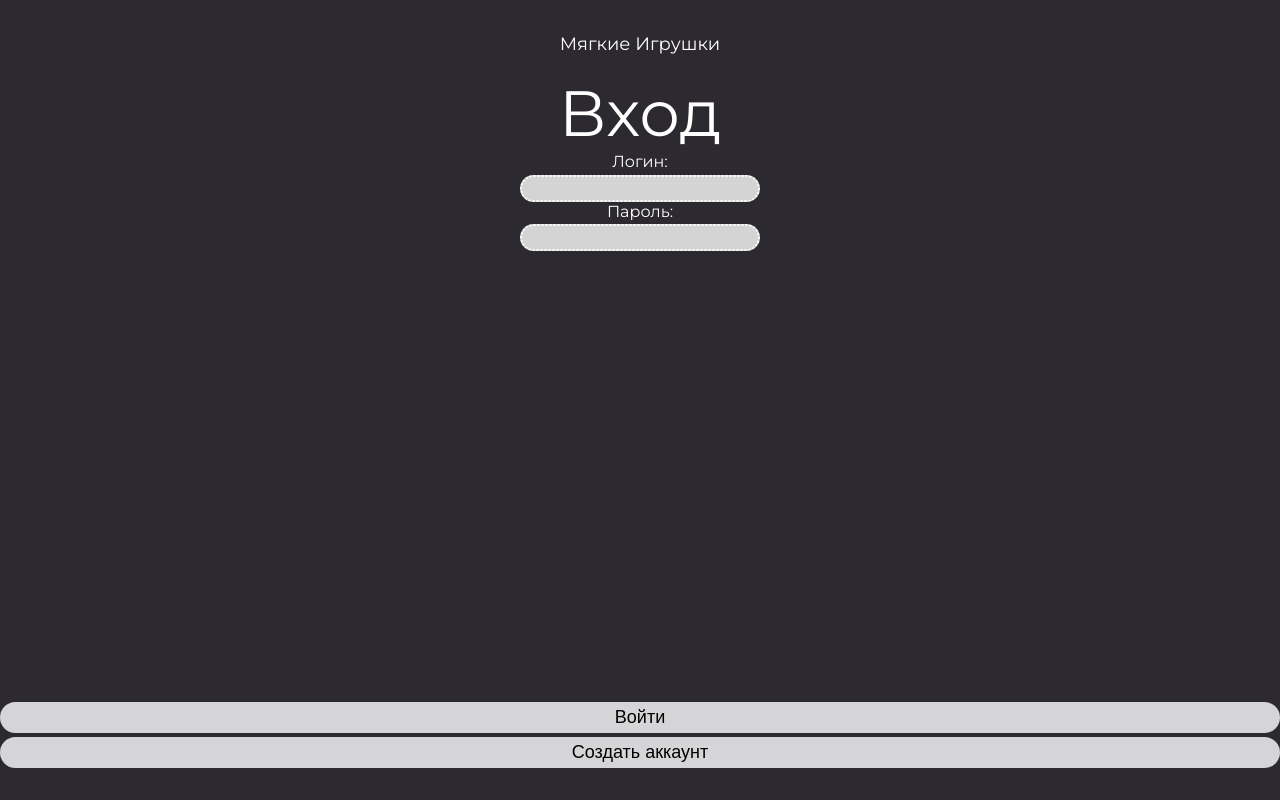
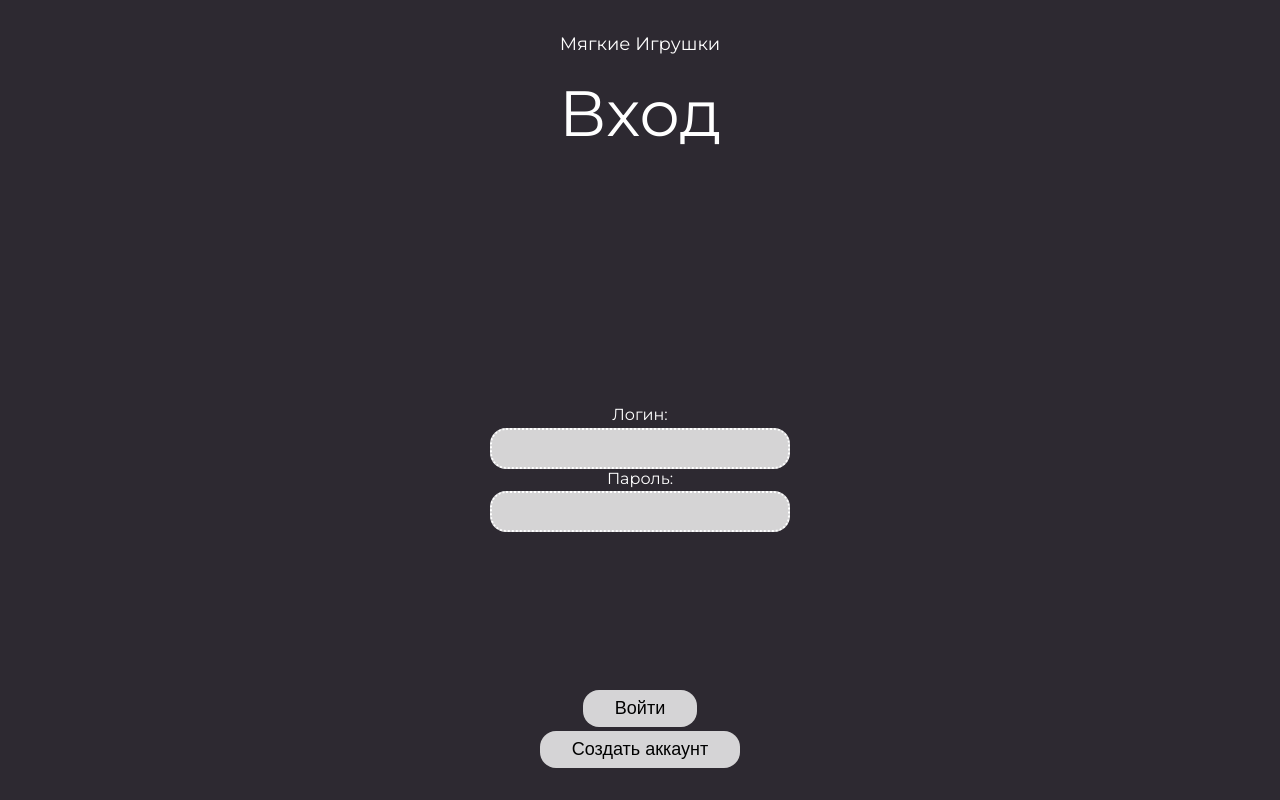
Before and after one commit to Terrces/Soft-toys, a plain HTML site: page index.html in a window 1280 px wide. Drawn offline with Linux system fonts and the light colour scheme.

Commit message:
доработанный дизайн

```diff
--- a/index.html
+++ b/index.html
@@ -8,12 +8,12 @@
         <text class="appname">Мягкие Игрушки</text><br>
         <text class="title">Вход</text>
     </div>
-    <div class="interactive">
-        <text>Логин:</text>
-        <input>
-        <text>Пароль:</text>
-        <input type="password">
-        <div style="display:flex; flex-direction: column; justify-content: center; width:100vw; position:absolute; bottom:32px;">
+    <div class="interactive" style="height:100%;">
+            <text style="margin-top:20%;">Логин:</text>
+            <input>
+            <text>Пароль:</text>
+            <input type="password">
+        <div class="buttons">
             <button>Войти</button>
             <button>Создать аккаунт</button>
         </div>
--- a/style.css
+++ b/style.css
@@ -10,7 +10,7 @@ html{
 button{
     cursor: pointer;
     font-size: large;
-    padding:5px;
+    padding:8px 32px;
     margin-top:0.2em;
     background-color: rgba(255, 255, 255, 0.8);
     border-radius:16px;
@@ -19,9 +19,20 @@ button{
 input{
     font-size: large;
     margin-top:0.2em;
+    padding:8px 32px;
+    text-align: center;
     background-color: rgba(255, 255, 255, 0.8);
     border-radius:16px;
     border:2px dotted white;
+}
+.buttons{
+    display:flex;
+    flex-direction: column;
+    justify-content: center;
+    align-items: center;
+    width:100vw;
+    position:absolute;
+    bottom:32px;
 }
 .interactive{
     display: flex;
```
